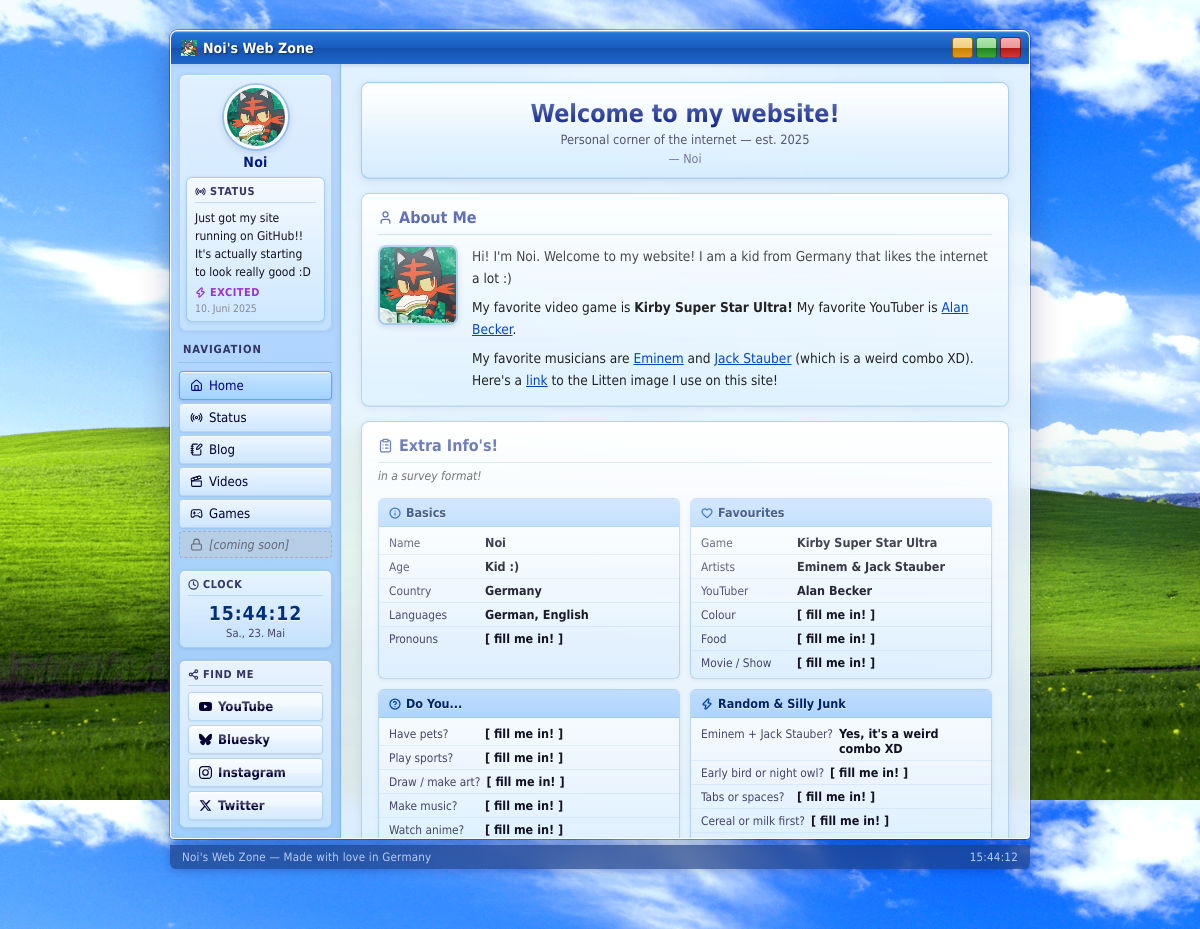
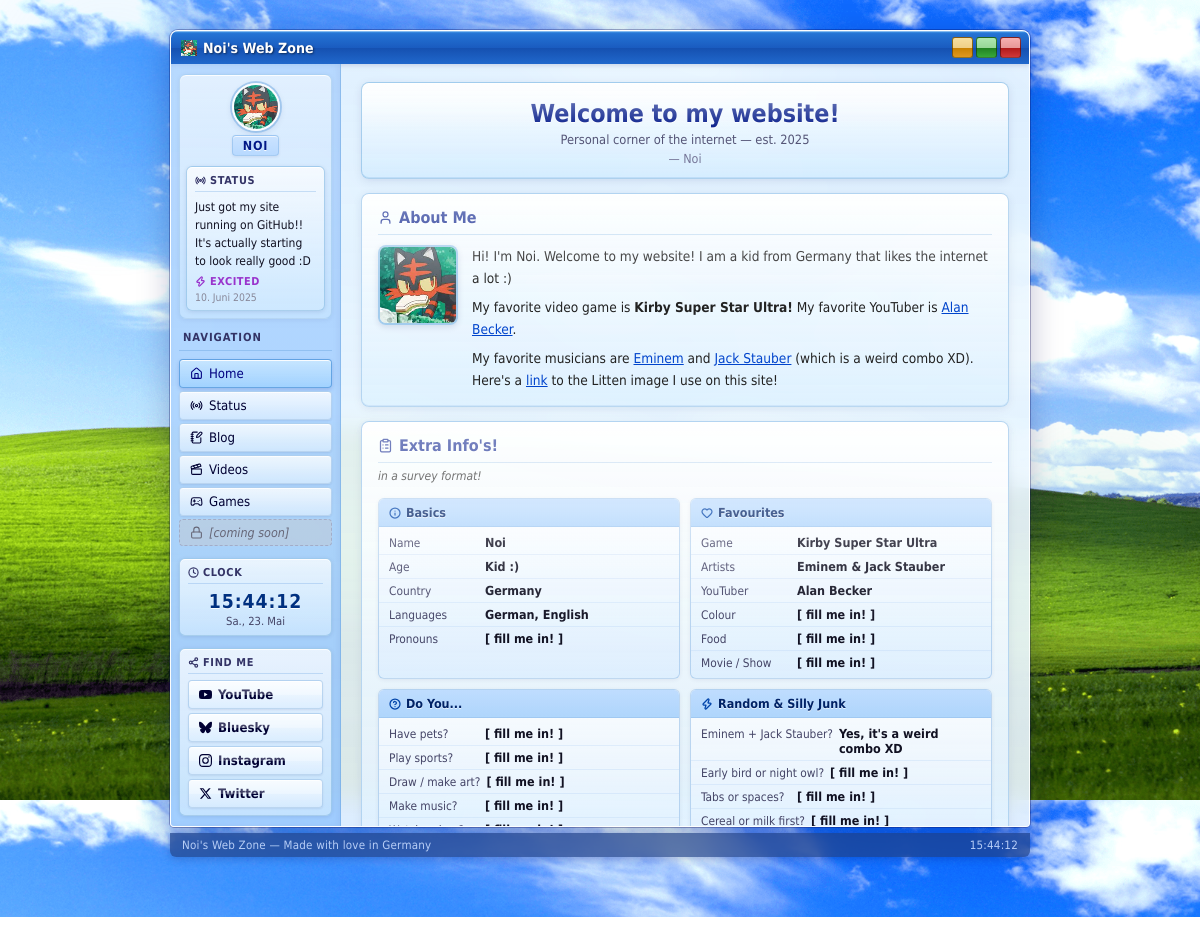
Before and after one commit to NoiBenk/sitemakingtest, an Electron app: page shell.html in a window 1200 px wide. Drawn offline with nearby package versions, Linux system fonts and the light colour scheme.

Commit message:
Update shell.css

```diff
--- a/shell.css
+++ b/shell.css
@@ -162,22 +162,38 @@ body {
   display: flex;
   flex-direction: column;
   align-items: center;
-  gap: 5px;
-  padding: 10px 6px 8px;
+  gap: 4px;
+  padding: 8px 6px 7px;
   background: linear-gradient(180deg, rgba(255,255,255,0.6) 0%, rgba(210,235,255,0.5) 100%);
   border: 1px solid rgba(150,195,235,0.55);
   border-radius: 7px;
   box-shadow: 0 1px 5px rgba(0,0,80,0.07), inset 0 1px 0 rgba(255,255,255,0.85);
   margin-bottom: 4px;
+  overflow: hidden;
+}
+
+/* Styled name badge — sits above the avatar */
+.profile-name {
+  font-size: 0.78rem;
+  font-weight: bold;
+  color: #001888;
+  letter-spacing: 0.06em;
+  text-transform: uppercase;
+  text-shadow: 0 1px 0 rgba(255,255,255,0.9);
+  background: linear-gradient(180deg, rgba(200,225,255,0.85) 0%, rgba(170,210,255,0.7) 100%);
+  border: 1px solid rgba(130,180,230,0.5);
+  border-radius: 4px;
+  padding: 2px 10px;
+  box-shadow: 0 1px 3px rgba(0,0,80,0.08), inset 0 1px 0 rgba(255,255,255,0.7);
 }
 
 .profile-avatar-wrap {
-  width: 64px; height: 64px;
+  width: 48px; height: 48px;
   border-radius: 50%;
-  border: 3px solid rgba(255,255,255,0.9);
+  border: 2px solid rgba(255,255,255,0.9);
   box-shadow:
-    0 0 0 2px rgba(120,175,230,0.6),
-    0 3px 10px rgba(0,0,80,0.15);
+    0 0 0 2px rgba(120,175,230,0.55),
+    0 2px 7px rgba(0,0,80,0.12);
   overflow: hidden;
   background: rgba(200,225,255,0.5);
   flex-shrink: 0;
@@ -189,15 +205,25 @@ body {
   image-rendering: pixelated;
 }
 
-.profile-name {
-  font-size: 0.88rem;
-  font-weight: bold;
-  color: #001888;
-  text-shadow: 0 1px 0 rgba(255,255,255,0.9);
-  letter-spacing: 0.02em;
+/* Minimal faded status line — no widget chrome */
+.profile-status-line {
+  width: 100%;
+  font-size: 0.68rem;
+  color: #7799bb;
+  font-style: italic;
+  text-align: center;
+  line-height: 1.4;
+  padding: 3px 4px 1px;
+  white-space: nowrap;
+  overflow: hidden;
+  text-overflow: ellipsis;
 }
-
-.profile-status-widget {
-  width: 100%;
-  margin-top: 2px !important;
+.profile-status-mood-dot {
+  display: inline-block;
+  width: 6px; height: 6px;
+  border-radius: 50%;
+  margin-right: 4px;
+  vertical-align: middle;
+  position: relative;
+  top: -1px;
 }
```
